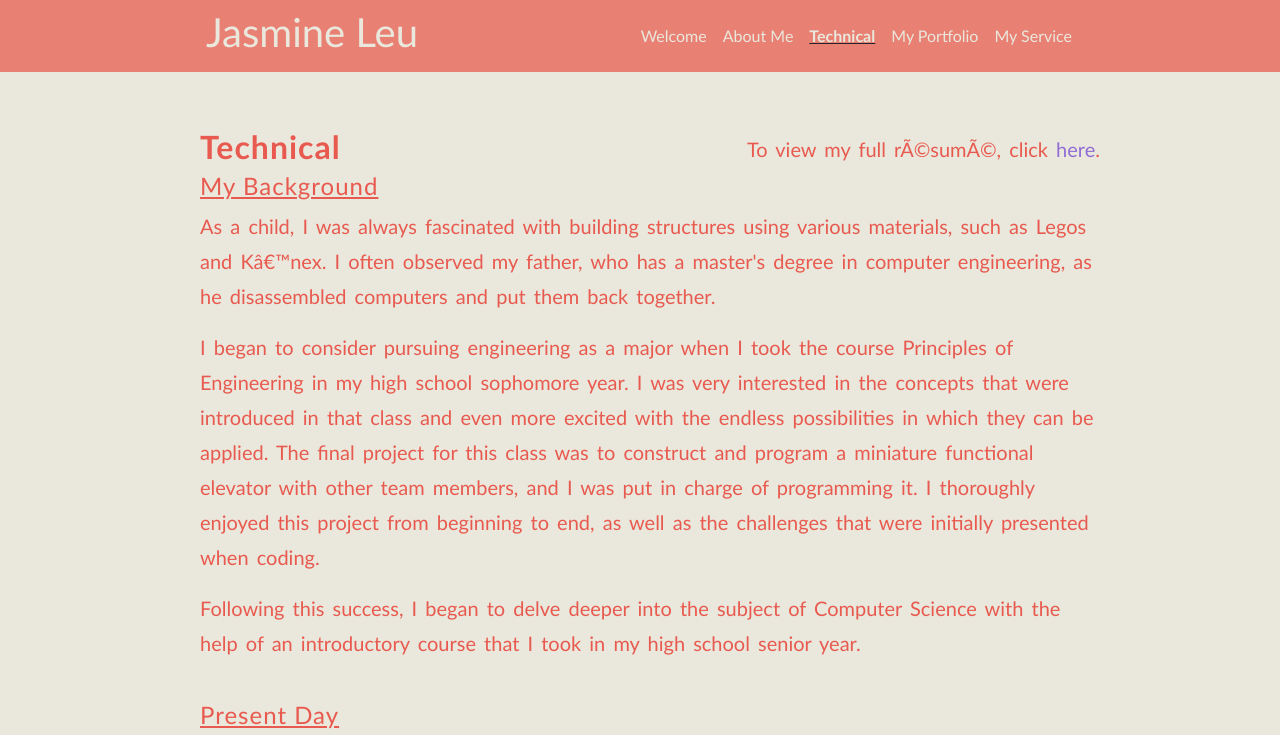
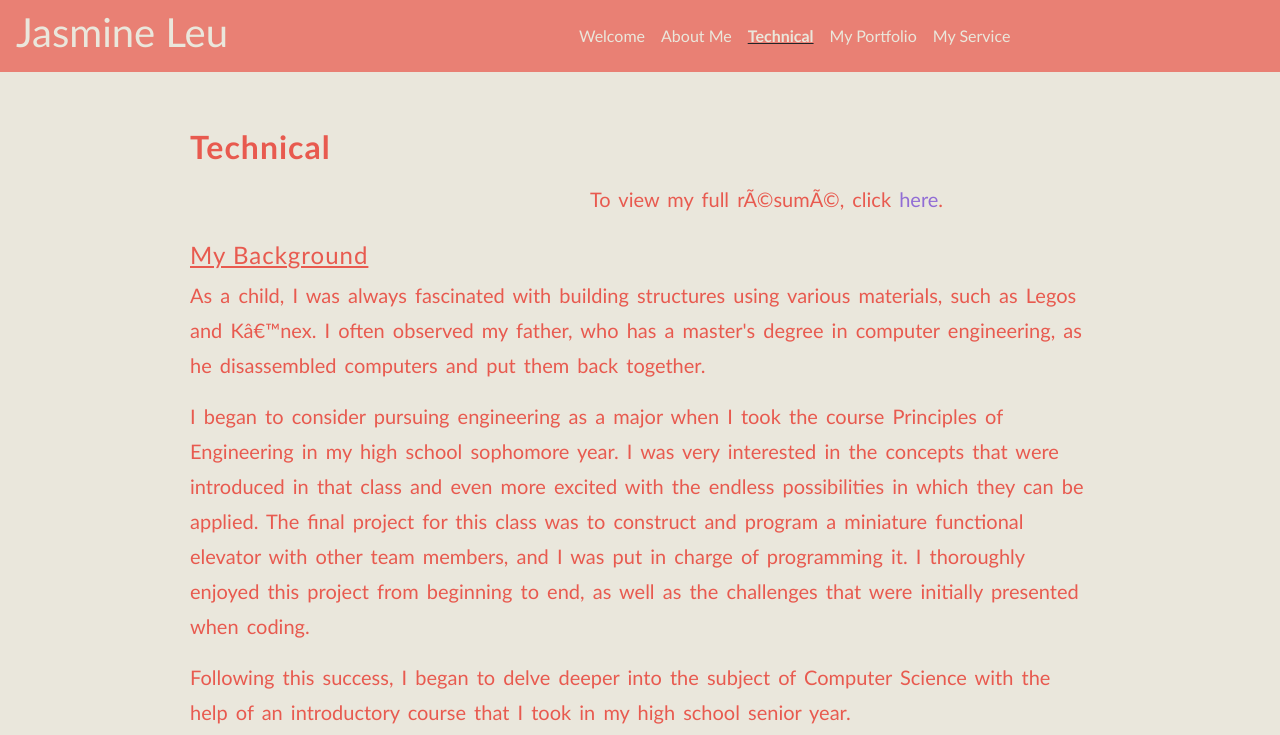
Before and after one commit to jasmineleu/Professional-Presence, a plain HTML site: page public_html/Technical.html in a window 1280 px wide. Shown: the top 735 px of the page. Drawn offline with nearby package versions, Linux system fonts and the light colour scheme.

Commit message:
RoughDraft2

```diff
--- a/public_html/Technical.html
+++ b/public_html/Technical.html
@@ -14,11 +14,13 @@
 </head>
 
 <body>
-  <nav class="navbar navbar-expand-lg navbar-light" style="background-color: #e3f2fd;">
+  <nav class="navbar navbar-expand-lg navbar-dark" style="background-color: #e3f2fd;">
 
     <div class="title">
-        <h1> Jasmine Leu </h1>
-      </div>
+        <h1>
+            <a href="AboutMe.html"> Jasmine Leu </a>
+        </h1>
+    </div>
 
     <button class="navbar-toggler" type="button" data-toggle="collapse" data-target="#navbarText" aria-controls="navbarText" aria-expanded="false" aria-label="Toggle navigation">
       <span class="navbar-toggler-icon"></span>
--- a/public_html/style.css
+++ b/public_html/style.css
@@ -11,25 +11,45 @@ header
 }
 
 .navbar { /* entire bar */
+  position: absolute;
   font-family: "optima", optima;
-  min-width: 600;
-  background-color: #E98074!important;
+  min-width: 900;
+  background-color: #E98074 !important;
 }
 
-.navbar-toggler { /* button */
-  float: right;
+.navbar-toggler-icon { /* button */
+  position: inline !important;
+  margin-left: auto;
+  margin-right: auto;
+
+  /* max-width: 50%; */
+  min-width: 25px;
 }
 
+.navbar-collapse {
+  margin-right: 10px;
+  text-align: right;
+}
+
+.navbarText {
+  color: #EAE7DC !important;
+}
 .navbar-nav { /* selected menu */
-  position: absolute;
-  right: 200px;
-  max-width: 500px;
-  margin-left: 300;
-  /* overflow: auto; */
+  float: right;
+  padding-left: 180px !important;
+  position: inline;
+  /* max-width: 100%; */
+  min-width: 700px;
+  margin-left: auto;
+  margin-right: auto;
 }
 
 .nav-link {
   color: #EAE7DC !important;
+}
+
+.nav-link:hover {
+  text-decoration: underline !important;
 }
 
 .active {
@@ -37,14 +57,21 @@ header
   text-decoration: underline;
 }
 
+.title a {
+  /* float: left; */
+  color: #EAE7DC;
+  position: inline !important;
+  margin-left: auto;
+  margin-right: auto;
 
-.title {
+  /* max-width: 50%; */
+  min-width: 500px;
+}
+
+.title a:hover {
+  text-decoration: none;
   color: #EAE7DC;
-  float: left;
-  margin-left: 190;
-  margin-right: 100px;
-  overflow: hidden;
-  white-space: nowrap;
+
 }
 
 .welcome
@@ -57,21 +84,22 @@ header
 
 .section {
   color: #E85A4F;
-  margin-left: 200px;
-  margin-right: 200px;
+  margin-left: auto;
+  margin-right: auto;
   margin-top: 50px;
-  /* font-size: 50px !important; */
-  font-weight: 500;
-  max-width: 40%;
+
+  max-width: 30%;
   min-width: 900px;
 }
 
+.flower {
+  min-width: 300px;
+  max-width: 300px;
+}
 
 .grand-canyon {
   min-width: 300px;
   max-width: 40%;
-  /* min-width: 300px;
-  max-height: 40%; */
   padding-right: 10px;
 }
 
@@ -80,8 +108,8 @@ header
   max-width: 30%;
   padding-left: 10px;
   padding-bottom: 50px;
+}
 
-}
 p {
   line-height: 35px;
   word-spacing: 3px;
@@ -95,9 +123,10 @@ p {
 .section-title {
   display: inline;
   font-weight: 600;
-  /* word-spacing: 1px; */
   letter-spacing: 1px;
   line-height: 50px;
+  overflow: hidden;
+  white-space: nowrap;
 }
 
 .section-subtitle {
@@ -107,6 +136,6 @@ p {
 
 h3 {
   padding-top: 10px;
-  float: right;
-  display: inline;
+  padding-left: 400px;
+  display: inline-block;
 }
```
Also changed, not shown: public_html/AboutMe.html (+4 -2 lines), public_html/Portfolio.html (+6 -4 lines), public_html/Service.html (+7 -5 lines), public_html/index.html (+9 -3 lines), public_html/flower.png (added).
